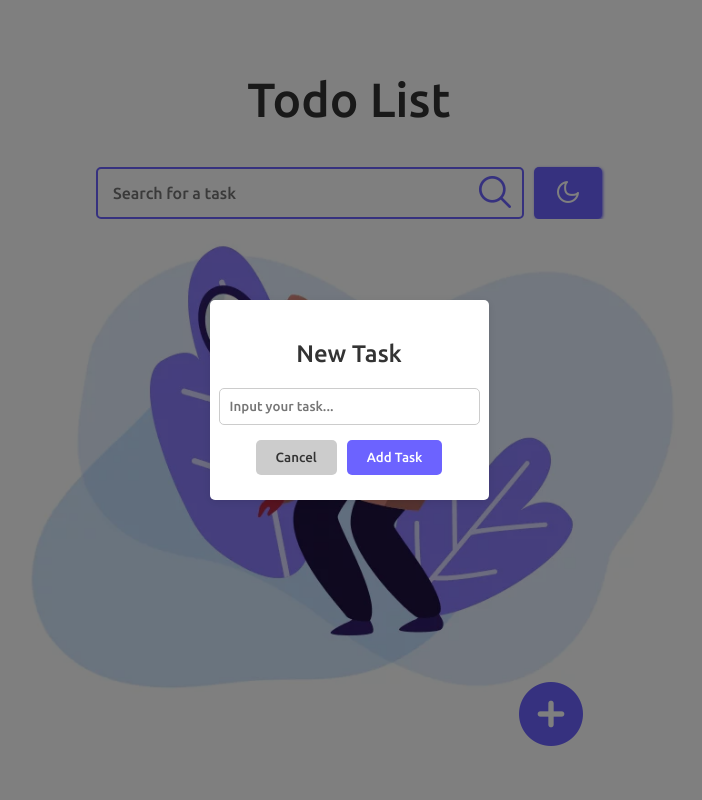
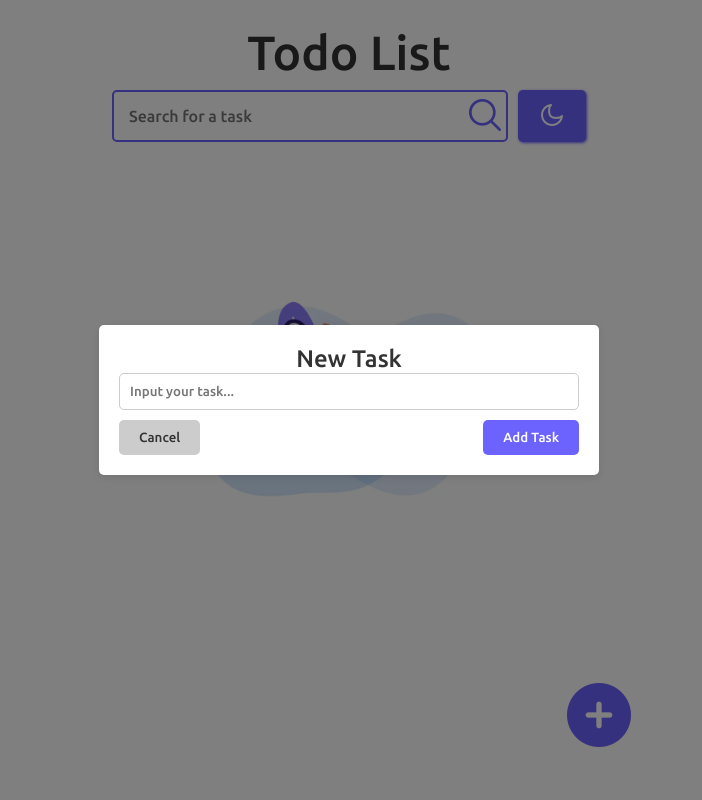
Before and after one commit to SehbazSingh/TODO, a plain HTML site: page index.html in a window 1280 px wide. Shown: the whole page, without its empty margins (291-993 px from the left). Drawn offline with Linux system fonts and the light colour scheme.

Commit message:
Update styles.css

```diff
--- a/styles.css
+++ b/styles.css
@@ -2,26 +2,54 @@
     font-family: "Ubuntu", sans-serif;
     font-weight: 500;
     font-style: normal;
-    color : #333333;
+    color: #333333;
+    box-sizing: border-box;
+    margin: 0;
+    padding: 0;
 }
 
-/* Whole body */
+/* Title at the top */
+.title {
+    position: fixed; /* Keep it at the top of the page */
+    top: 0;
+    left: 0;
+    width: 100%; /* Span the full width */
+    margin-top:10px ;
+    padding: 15px 0; /* Add vertical padding */
+    text-align: center; /* Center-align the title text */
+    font-size: 3vh;
+    z-index: 10; /* Ensure it appears above other elements */
+
+}
+
+/* Adjust body layout */
 body {
     margin: 0;
-    height: 90vh;
-    position: relative;
+    min-height: 100vh;
+    display: flex;
+    flex-direction: column;
+    align-items: center;
+    padding-top: 80px; /* Create space for the fixed title */
+
 }
 
-/* Title */
-.title {
+
+/* Search bar and theme button */
+.maintopbar {
     display: flex;
-    margin-top: 5vh;
-    margin-bottom: 1vh;
     justify-content: center;
-    font-size: 3vh;
+    margin-top: 10px;
+    width: 100%;
 }
 
-/* Search bar and theme button */
+.innertopbar {
+    display: flex;
+    justify-content: center;
+    border: 2px solid #6C63FF;
+    border-radius: 5px;
+    padding: 5px;
+}
+
 .searchbox {
     display: flex;
     justify-content: center;
@@ -41,19 +69,6 @@ body {
 
 .textbox:focus {
     outline: none;
-}
-
-.maintopbar {
-    display: flex;
-    justify-content: center;
-}
-
-.innertopbar {
-    display: flex;
-    justify-content: center;
-    border: 2px solid #6C63FF;
-    border-radius: 5px;
-    padding: 5px;
 }
 
 .themebtn {
@@ -96,7 +111,7 @@ body {
     border-radius: 5px;
 }
 
-.checkbox input:checked + .checkmark {
+.checkbox input:checked+.checkmark {
     background-color: #6C63FF;
     border-color: #6C63FF;
 }
@@ -114,7 +129,7 @@ body {
     transform: rotate(45deg);
 }
 
-.checkbox input:checked + .checkmark:after {
+.checkbox input:checked+.checkmark:after {
     display: block;
 }
 
@@ -123,17 +138,28 @@ body {
     transition: text-decoration 0.2s ease-in-out, color 0.2s ease-in-out;
 }
 
-.checkbox input:checked + .checkmark + .task-label {
+.checkbox input:checked+.checkmark+.task-label {
     text-decoration: line-through;
     opacity: 80%;
 }
 
 /* Tasks */
 .task {
-    margin-left: 400px;
-    margin-top: 50px;
-    margin-bottom: -25px;
+    margin-top: 20px;
     display: flex;
+    align-items: center;
+    justify-content: space-between;
+    width: 80%;
+    /* Center tasks within the container */
+}
+
+/* Task container */
+.task-container {
+    width: 100%;
+    padding: 10px;
+    display: flex;
+    flex-direction: column;
+    align-items: center;
 }
 
 /* Hidden menu buttons */
@@ -142,88 +168,92 @@ body {
 }
 
 .menu {
-    right: 0;
     display: flex;
     border: none;
     background-color: white;
 }
 
 .innerbutton {
-    position: fixed;
-    margin-left: 640px;
     display: none;
-    margin-right: 100;
 }
 
 /* Horizontal separator */
 .hrbar {
-    margin-left: 400px;
-    margin-right: 400px;
+    width: 80%;
+    /* Center the horizontal rule */
     border: 0;
     height: 2px;
     background-color: #6C63FF;
     opacity: 75%;
-}
-
-.hrbar:hover .innerbutton {
-    display: flex;
+    margin: 20px 0;
+    /* Consistent spacing */
 }
 
 /* Footer */
 .plusicon {
-    background-color: white;
+    background-color: none;
     border: none;
+    margin-right: -500px;
+    margin-bottom: 50px;
 }
 
 .footerbutton {
     background-color: white;
     border: none;
-    cursor: pointer; /* Ensure the button is clickable */
+    cursor: pointer;
+    /* Ensure the button is clickable */
 }
 
 .footer {
     display: flex;
-    justify-content: right;
-    margin-right: 400px;
-    margin-top: 50px;
-    margin-bottom: 50px;
+    justify-content: center;
+    width: 100%;
     position: fixed;
     bottom: 0;
-    right: 0;
 }
 
 /* If no task found */
+/* Empty message should always be centered */
 .empty {
     display: flex;
+    flex-direction: column;
     justify-content: center;
-    height: 500px;
+    align-items: center;
+    width: 100%;
+    height: 100%; /* Ensure it spans the available height */
+    position: absolute; /* Absolute positioning for centering */
+    top: 0;
+    left: 0;
+    margin: 0;
+    padding: 0;
 }
 
-.empty {
-    display: none;
+.empty img {
+    max-width: 300px;
+    height: auto;
 }
 
-.whenaddingnewtask {
-    height: 100vh;
-    width: 100vh;
-}
-
-/* Overlay */
+    /* Overlay */
 .overlay {
     position: fixed;
     top: 0;
     left: 0;
     width: 100%;
     height: 100%;
-    background: rgba(0, 0, 0, 0.5); /* Semi-transparent black */
+    background: rgba(0, 0, 0, 0.5);
+       /* Semi-transparent black */
     z-index: 1000;
-    display: none; /* Initially hidden */
-    display: flex; /* Use flexbox to center the modal */
-    justify-content: center; /* Center horizontally */
-    align-items: center; /* Center vertically */
+    display: none;
+        /* Initially hidden */
+    display: flex;
+        /* Use flexbox to center the modal */
+    justify-content: center;
+        /* Center horizontally */
+    align-items: center;
+        /* Center vertically */
 }
 
-/* Modal styling */
+    /* Modal styling */
 .modal {
     background: white;
     padding: 20px;
@@ -233,6 +263,8 @@ body {
     display: flex;
     flex-direction: column;
     align-items: center;
+    width: 80%;
+    max-width: 500px;
 }
 
 .modal input {
@@ -246,10 +278,10 @@ body {
 .modal-buttons {
     display: flex;
     justify-content: space-between;
+    width: 100%;
 }
 
 .modal button {
-    margin: 5px;
     padding: 10px 20px;
     border: none;
     border-radius: 5px;
```
